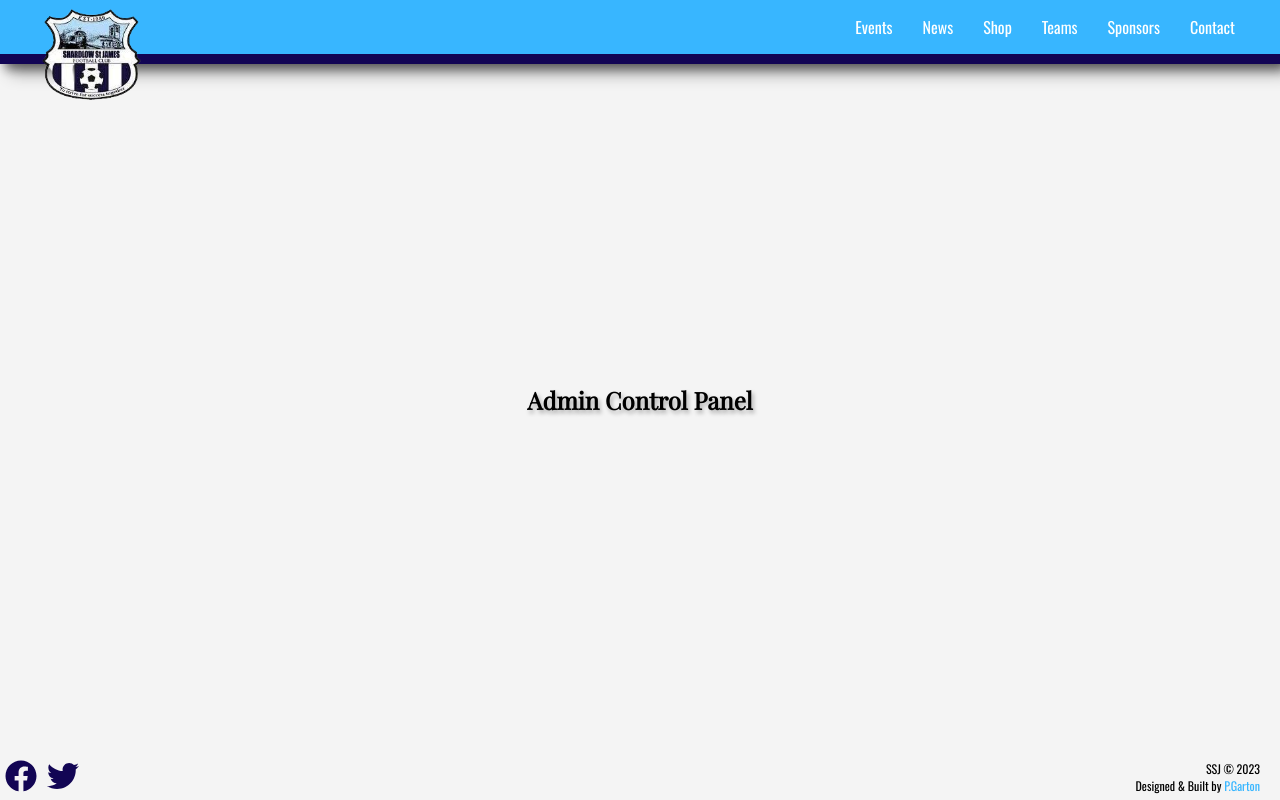
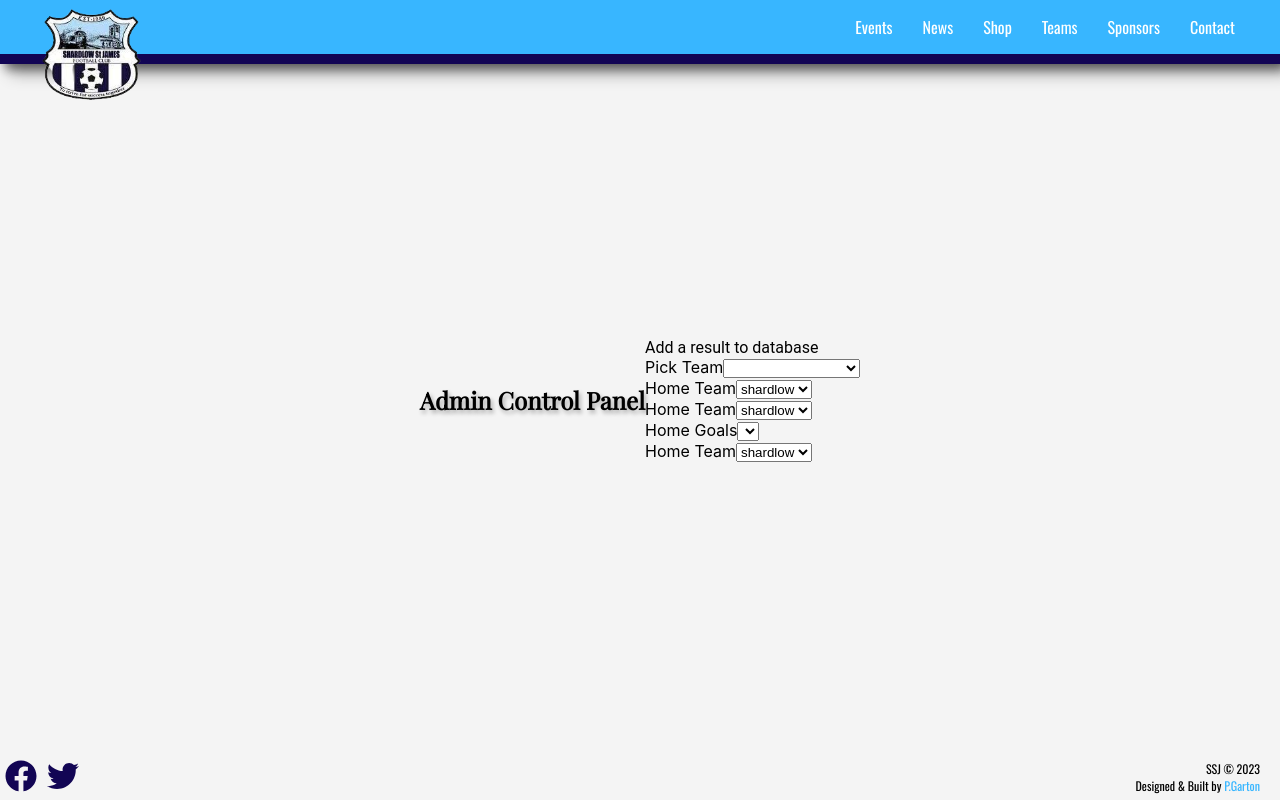
Before and after one commit to paulg44/shardlow_st_james, a React (Create React App) app in the folder ssj/: page /controlPanel in a window 1280 px wide. Built offline with nearby package versions, Linux system fonts and the light colour scheme.

Commit message:
start adding the form for entering a result

```diff
--- a/ssj/src/App.js
+++ b/ssj/src/App.js
@@ -18,7 +18,7 @@ import TeamsDisplay from "./Components/Pages/TeamsDisplay/TeamsDisplay";
 import Sponsors from "./Components/Pages/Sponsors/Sponsors";
 import Contact from "./Components/Pages/Contact/Contact";
 import DatabaseTest from "./Components/Pages/DatabaseTest";
-import ControlPanel from "./Components/Admin/ControlPanel/ControlPanel";
+import AdminControlPanel from "./Components/Admin/ControlPanel/ControlPanel";
 
 function App() {
   // Data will be pulled from fa, for now using dummy data
@@ -84,7 +84,7 @@ function App() {
         <Route path="/sponsors" element={<Sponsors />} />
         <Route path="/contact" element={<Contact />} />
         <Route path="/test" element={<DatabaseTest />} />
-        <Route path="/controlPanel" element={<ControlPanel />} />
+        <Route path="/controlPanel" element={<AdminControlPanel />} />
       </Routes>
       <Footer />
     </BrowserRouter>
--- a/ssj/src/Components/Admin/ControlPanel/ControlPanel.js
+++ b/ssj/src/Components/Admin/ControlPanel/ControlPanel.js
@@ -1,12 +1,80 @@
 // Main Admin Control Panel Page
 import "./ControlPanel.css";
+import { Form } from "react-bootstrap";
 
-function ControlPanel() {
+function AdminControlPanel() {
+  const firstTeams = ["shardlow", "derby", "milan"];
+  const U15sTeams = ["shardlow", "forest", "leeds"];
+  const vetsTeams = ["shardlow", "donnington", "magpies"];
+
+  // Map through array
+  // firstTeams.forEach((team) => {
+  //   option.push(team)
+  // });
+
   return (
     <div className="controlPanel">
       <h2>Admin Control Panel</h2>
+      <div className="addResult">
+        <p>Add a result to database</p>
+        <Form>
+          <Form.Group controlId="pickTeam">
+            <Form.Label>Pick Team</Form.Label>
+            <Form.Select aria-label="Select Team">
+              {/* Once I've picked a team can I then pick the home and away teams fromm a specific array? */}
+              <option></option>
+              <option value="Shardlow St James">Shardlow St James</option>
+              <option value="Shardlow U15's">Shardlow U15's</option>
+              <option value="Shardlow Vets">Shardlow Vets</option>
+            </Form.Select>
+          </Form.Group>
+
+          {/* Home Team */}
+          <Form.Group controlId="homeTeam">
+            <Form.Label>Home Team</Form.Label>
+            <Form.Select aria-label="Home Team">
+              {firstTeams.map((team) => (
+                <option key={team.id}>{team}</option>
+              ))}
+            </Form.Select>
+          </Form.Group>
+
+          {/* Away Team */}
+          <Form.Group controlId="awayTeam">
+            <Form.Label>Home Team</Form.Label>
+            <Form.Select aria-label="Away Team">
+              {firstTeams.map((team) => (
+                <option key={team.id}>{team}</option>
+              ))}
+            </Form.Select>
+          </Form.Group>
+
+          {/* Home Goals */}
+          <Form.Group controlId="homeGoals">
+            <Form.Label>Home Goals</Form.Label>
+            <Form.Select aria-label="Home Goals">
+              <Form.Control
+                type="input"
+                id="homeGoals"
+                name="homeGoals"
+                min="0"
+                max="99"
+              />
+            </Form.Select>
+          </Form.Group>
+          {/* Away Team */}
+          <Form.Group controlId="awayTeam">
+            <Form.Label>Home Team</Form.Label>
+            <Form.Select aria-label="Away Team">
+              {firstTeams.map((team) => (
+                <option key={team.id}>{team}</option>
+              ))}
+            </Form.Select>
+          </Form.Group>
+        </Form>
+      </div>
     </div>
   );
 }
 
-export default ControlPanel;
+export default AdminControlPanel;
```
